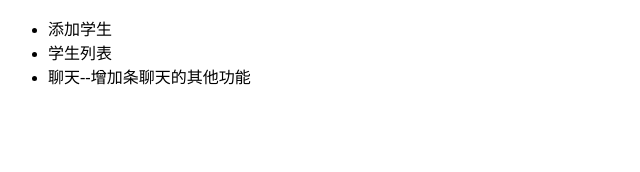
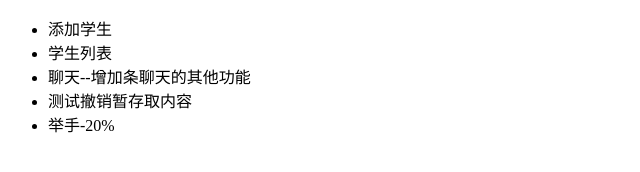
Before and after one commit to dongchen155/student, a plain HTML site: page index.html in a window 1280 px wide. Shown: the whole page, without its empty margins (0-640 px from the left). Drawn offline with Linux system fonts and the light colour scheme.

Commit message:
dev分支开发20%的举手功能

```diff
--- a/index.html
+++ b/index.html
@@ -8,5 +8,7 @@
 <li>添加学生</li>
 <li>学生列表</li>
 <li>聊天--增加条聊天的其他功能</li>
+<li>测试撤销暂存取内容</li>
+<li>举手-20%</li>
 </body>
 </html>
```
Also changed, not shown: 1 other file.
